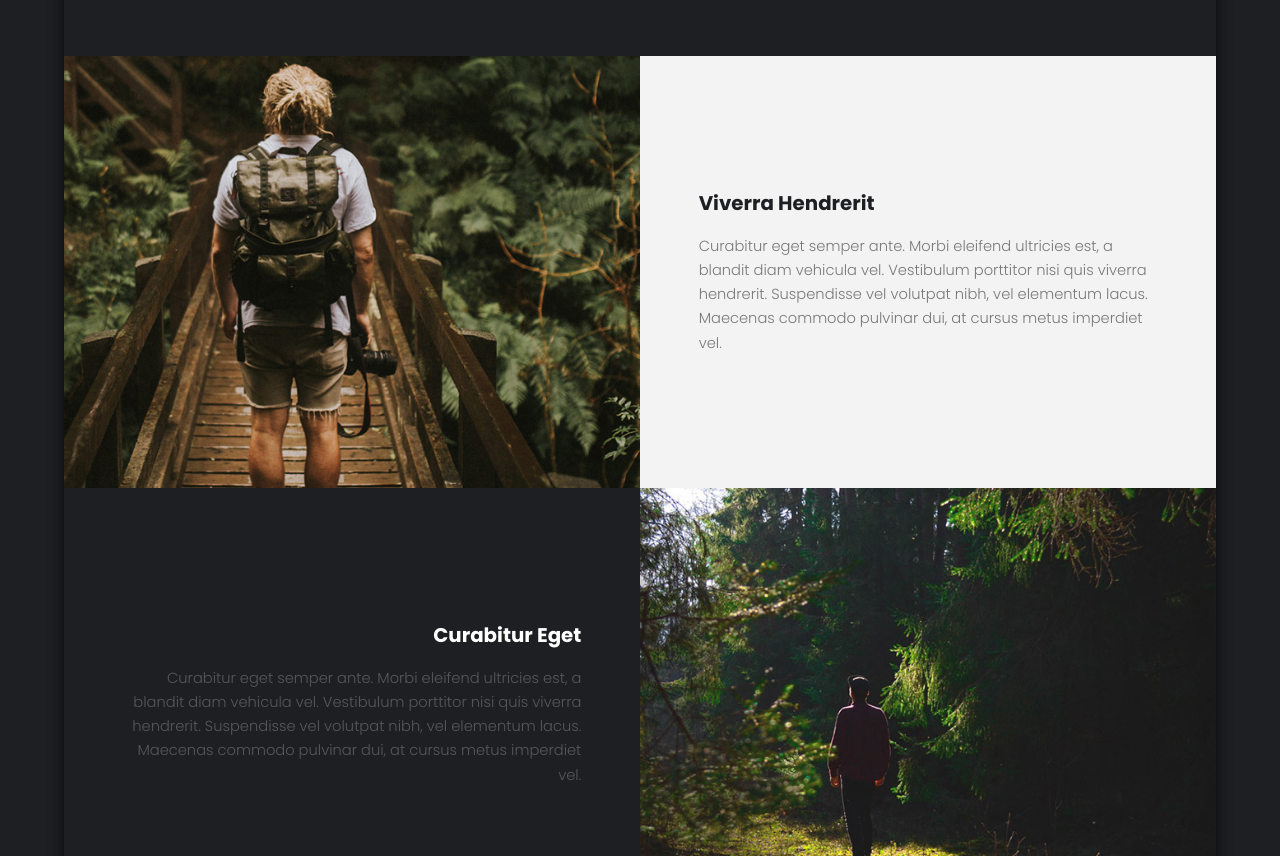
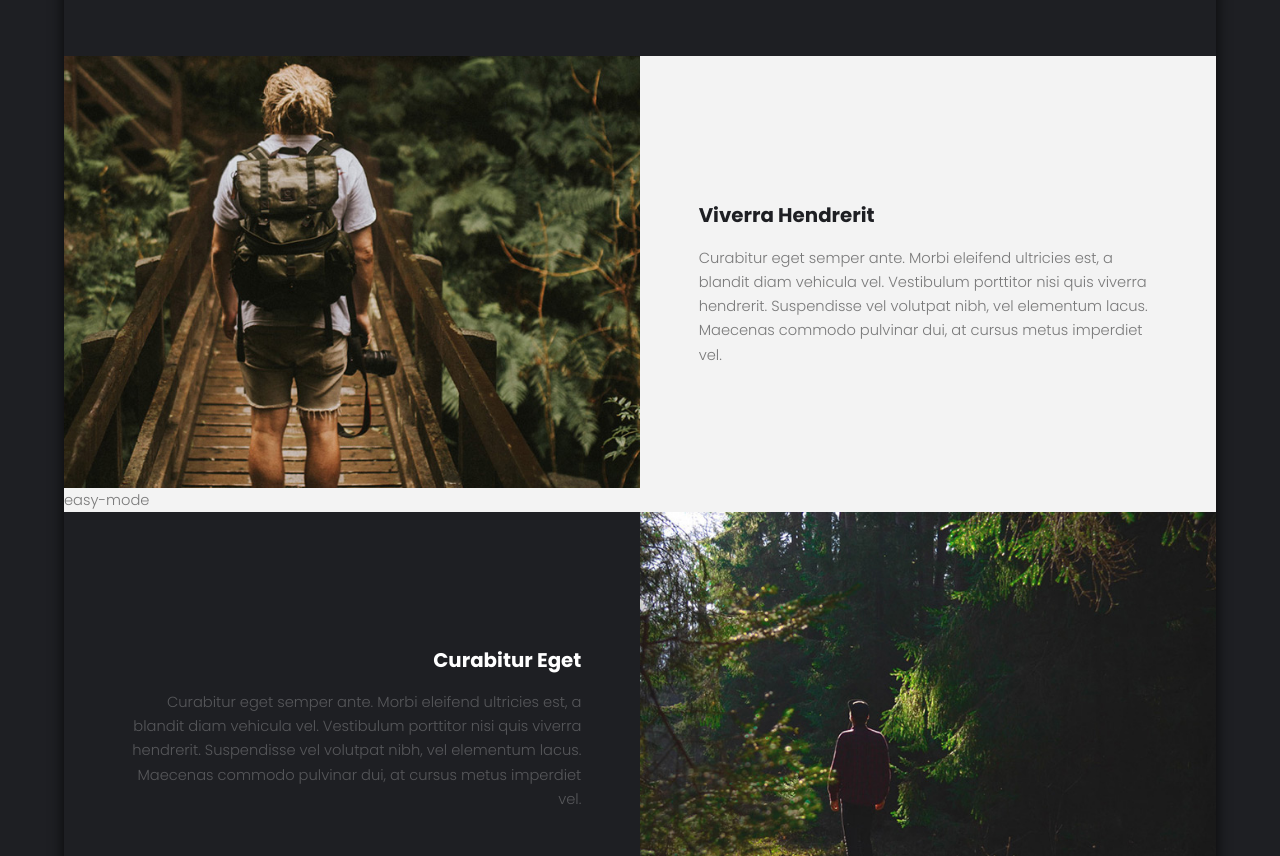
Before and after one commit to Hafsa-Mohamed/mytemplate, a plain HTML site: page index.html in a window 1280 px wide. Shown: the part 1891-2747 px from the top of the page. Drawn offline with Linux system fonts and the light colour scheme.

Commit message:
add easy-mode in easy-mode brnch

```diff
--- a/index.html
+++ b/index.html
@@ -73,7 +73,7 @@
 				<!-- Three -->
 					<section id="three" class="wrapper">
 						<div class="spotlight">
-							<div class="image flush"><img src="images/pic06.jpg" alt="" /></div>
+							<div class="image flush"><img src="images/pic06.jpg" alt="" />easy-mode</div>
 							<div class="inner">
 								<h3>Viverra Hendrerit</h3>
 								<p>Curabitur eget semper ante. Morbi eleifend ultricies est, a blandit diam vehicula vel. Vestibulum porttitor nisi quis viverra hendrerit. Suspendisse vel volutpat nibh, vel elementum lacus. Maecenas commodo pulvinar dui, at cursus metus imperdiet vel.</p>
```
